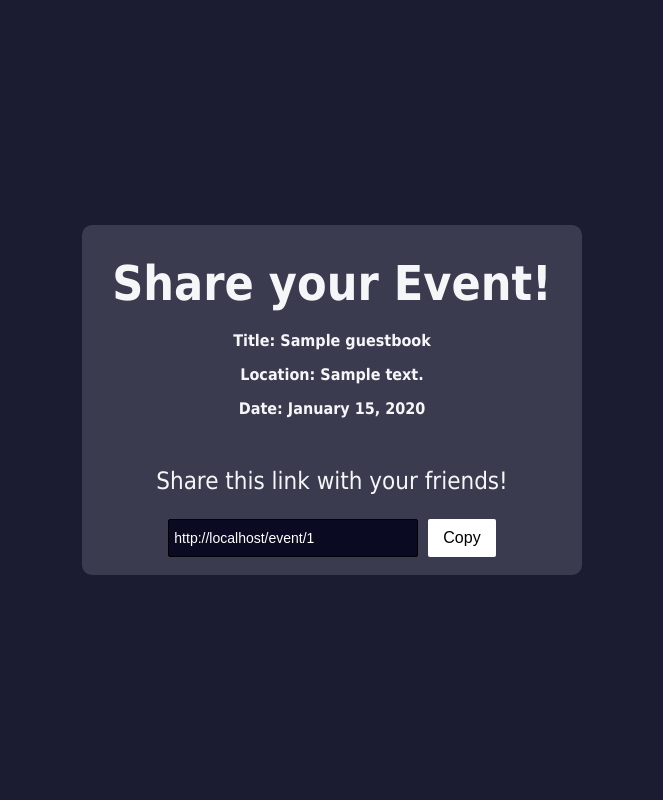
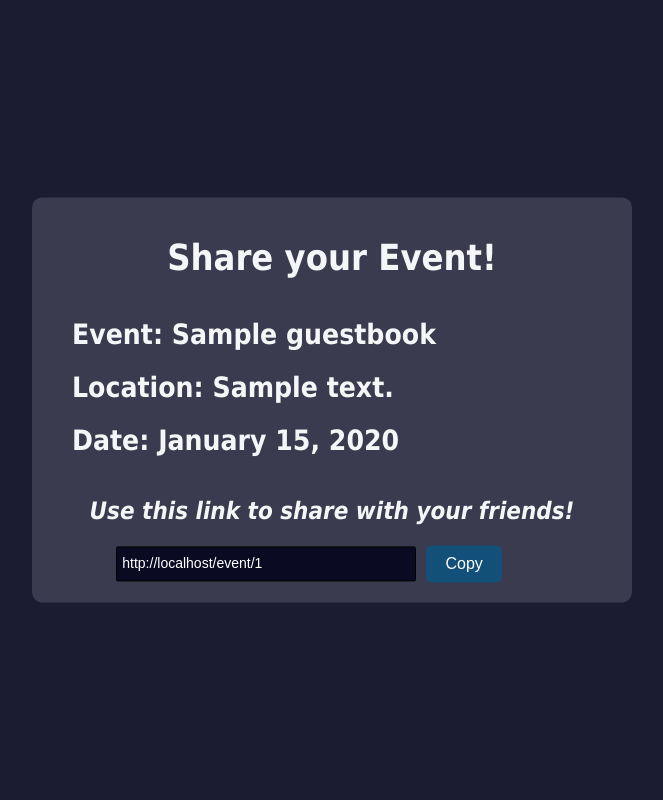
Before and after one commit to canguiano13/roll-call, a Flask app: page /share/1 in a window 1280 px wide. Shown: the whole page, without its empty margins (308-971 px from the left). Run offline with Flask 3, Linux system fonts and the light colour scheme; a user stored in the database is signed in; tables that the repository leaves empty hold one stand-in row (values such as "Sample post"); parts of the project's set-up code (start-up, migrations or seed data) failed here and were passed over.

Commit message:
update styling for share page and error handling pages

```diff
--- a/static/styles/colors.txt
+++ b/static/styles/colors.txt
@@ -4,5 +4,4 @@
 #2a2a45 (space cadet purple) - not even sure
 #124f79 (indigo dye)         - buttons
 #23648f (lapis lazuli)       - button: hover
-
 #FFFFFF (white)             - text on darker background, forms
--- a/static/styles/styles.css
+++ b/static/styles/styles.css
@@ -12,8 +13,27 @@ h1, p {
   margin: 1em auto;
   text-align: center;
 }
+/* responsive buttons */
+button {
+  background-color: #124f79;
+  color: white;
+  border: none;
+  padding: 0.6rem 1.2rem;
+  border-radius: 6px;
+  font-size: 1rem;
+  cursor: pointer;
+  transition: background-color 0.2s ease, transform 0.1s ease;
+}
 
-/* Form Styling */
+button:hover {
+  background-color: #23648f;
+  transform: scale(1.03);
+}
+
+button:active {
+  transform: scale(0.97);
+}
+/* forms */
 form {
   width: 100vw;
   max-width: 500px;
@@ -75,132 +95,8 @@ a {
   color: #dfdfe2;
 }
 
-/*Share page styles */
-#share-container{
-  display: flex;
-  justify-content: center;
-  align-items: center;
-  width: 100%;
-  height: 100vh;
-  background-color: #1b1b32
-}
-#share-card{
-  display: flex;
-  flex-direction: column;
-  justify-content: space-between;
-  width: 80%;
-  max-width: 500px;
-  height: 350px;
-  border-radius: 10px;
-  padding: 20px;
-  background: #3b3b4f;
-}
-.share-event-details{
-  text-align: center;
-  margin-bottom: 10px;
-}
-.share-event-details *{
-  margin: 10px 0;
-}
-.share-event-details h1{
-  padding-bottom: 10px;
-  font-size: 48px;
-}
-.share-event-details h2{
-  font-weight: bold;
-  padding-bottom: 10px;
-  font-size: 24px;
-}
-.share-event-details h3{
-  font-size: 16px;
-  padding-bottom: 5px;
-}
-.share-event-link-url{
-  display: flex;
-  justify-content: center;
-  margin-top: 0px;
-}
-.share-event-link-url input{
-  padding-top: 0;
-  padding-left: 5px;
-  margin-top: 0;
-  width: 250px;
-  font-size: 14px;
-  border: 1px solid black;
-  border-radius: 2px;
-  margin-right: 10px;
-}
-.share-event-link-url button{
-  padding: 10px 15px;
-  background-color: white;
-  color: black;
-  border: none;
-  border-radius: 2px;
-  cursor: pointer;
-}
-
-/* Event page styles */
-.event-page-section-header{
-  text-align: center;
-  font-size: 2rem;
-}
-.event-details-box{
-  background: #2a2a45;
-  padding: 5px;
-  margin: auto;
-  margin-bottom: 50px;
-  width: 60%;
-  height: fit-content;
-  border-radius: 10px;
-}
-#event-details-title{
-  font-size: 3rem;
-  text-shadow: 2px 2px #2a2a45;
-
-}
-#event-details-location, #event-details-date{
-  font-size: 1.5rem;
-  text-shadow: 2px 2px #2a2a45;
-}
 
 
-.event-page-messages-box{
-  background: #2a2a45;
-  padding-right: 0.5rem; /* prevent scrollbar from overlapping content */
-  margin: auto;
-  width: 55%;
-  max-height: 500px; /* set a max height for the messages box */
-  overflow-y: auto; /* hide overlapping messages */
-  scroll-behavior: smooth;
-  border-radius: 8px;
-}
-.event-message{
-  background: rgb(155, 138, 158, 50%);
-  padding: 5px 50px 5px 50px; /*add space on the left side of each message */
-  margin: auto;
-  margin-bottom: 10px;
-  width: 85%;
-  height: fit-content;
-  border-radius: 5px;
-}
-.event-message-display-name{
-  color: #C8A2C8;
-  padding-left: 10px;
-  padding-right: 10px;
-  text-shadow: 2px 2px rgb(42,	42,	69, 50%);
-  font-size: 1.5rem;
-  font-weight: bold;
-}
-.event-message-body{
-  padding-left: 5px;
-  font-size: 1.25rem;
-  color: white;
-}
-.event-message-body p {
-  margin: 5px;
-  padding: 5px;
-  text-align: left;
-}
 
 /* Sign in/sign up alerts */
 .user-login-alert{
@@ -243,44 +139,7 @@ a {
 }
 
 
-/* HOME PAGE STYLES */
-.home-navbar {
-  display: flex;
-  gap: 1rem;
-  margin-bottom: 40px;
-  justify-content: flex-start;
-  align-items: center;
-  padding: 1rem 2rem;
-}
-.home-navbar p {
-  position: absolute;
-  left: 50%;
-  transform: translateX(-50%);
-  margin: 0;
-  color: #ecf0f1;
-  font-size: 1.5rem;
-  font-weight: bold;
-}
 
-button {
-  background-color: #124f79;
-  color: white;
-  border: none;
-  padding: 0.6rem 1.2rem;
-  border-radius: 6px;
-  font-size: 1rem;
-  cursor: pointer;
-  transition: background-color 0.2s ease, transform 0.1s ease;
-}
-
-button:hover {
-  background-color: #23648f;
-  transform: scale(1.03);
-}
-
-button:active {
-  transform: scale(0.97);
-}
 
 /* Ensure first image is visible by default */
 .mySlides:first-child {
@@ -397,3 +272,125 @@ button:active {
   width: fit-content;
   padding-bottom: 10px;
 }
+/* Event page styles */
+.event-page-section-header{
+  text-align: center;
+  font-size: 2rem;
+}
+.event-details-box{
+  background: #2a2a45;
+  padding: 5px;
+  margin: auto;
+  margin-bottom: 50px;
+  width: 60%;
+  height: fit-content;
+  border-radius: 10px;
+}
+#event-details-title{
+  font-size: 3rem;
+  text-shadow: 2px 2px #2a2a45;
+
+}
+#event-details-location, #event-details-date{
+  font-size: 1.5rem;
+  text-shadow: 2px 2px #2a2a45;
+}
+
+
+.event-page-messages-box{
+  background: #2a2a45;
+  padding-right: 0.5rem; /* prevent scrollbar from overlapping content */
+  margin: auto;
+  width: 55%;
+  max-height: 500px; /* set a max height for the messages box */
+  overflow-y: auto; /* hide overlapping messages */
+  scroll-behavior: smooth;
+  border-radius: 8px;
+}
+.event-message{
+  background: rgb(155, 138, 158, 50%);
+  padding: 5px 50px 5px 50px; /*add space on the left side of each message */
+  margin: auto;
+  margin-bottom: 10px;
+  width: 85%;
+  height: fit-content;
+  border-radius: 5px;
+}
+.event-message-display-name{
+  color: #C8A2C8;
+  padding-left: 10px;
+  padding-right: 10px;
+  text-shadow: 2px 2px rgb(42,	42,	69, 50%);
+  font-size: 1.5rem;
+  font-weight: bold;
+}
+.event-message-body{
+  padding-left: 5px;
+  font-size: 1.25rem;
+  color: white;
+}
+.event-message-body p {
+  margin: 5px;
+  padding: 5px;
+  text-align: left;
+}
+
+/***SHARE PAGE STYLES***/
+.share-card{
+  position: fixed;
+  top: 50%;
+  left: 50%;
+  transform: translate(-50%, -50%);
+  width: 600px;
+  height: fit-content;
+  max-height: 600px;
+  border-radius: 10px;
+  padding: 20px;
+  background: #3b3b4f;
+}
+.share-card-header{
+  margin: 20px auto 40px auto;
+  width: fit-content;
+  height: fit-content;
+  text-align: center;
+}
+.share-card-subheader{
+  margin: 40px auto 20px auto;
+  width: fit-content;
+  text-align: center;
+}
+.share-card-details{
+  margin: 20px;
+  text-align: left;
+  width: fit-content;
+}
+.share-card-url-container{
+  display: flex;
+  justify-content: center;
+  width: 450px;
+}
+.share-card-url{
+  margin: auto;
+  margin-right: 10px;
+  border-radius: 2px;
+  border: 1px solid black;
+  padding-top: 0;
+  padding-left: 5px;
+  width: 300px;
+  font-size: 14px;
+  color: white;
+}
+/*** EVENT PAGE STYLES ***/
+
+
+/*** ANIMATIONS ***/
+/* Fading animation */
+.fade {
+  animation-name: fade;
+  animation-duration: 1.5s;
+}
+
+@keyframes fade {
+  from { opacity: 0.4; }
+  to { opacity: 1; }
+}
--- a/templates/shareEvent.html
+++ b/templates/shareEvent.html
@@ -9,28 +9,23 @@
 </head>
 
 <body>
-    <!--container for entire "share" item-->
-    <div id="share-container">
-        <div id="share-card">
-            <!--top part of the card has the event details-->
-            <div class="share-event-details">
-                <h1>Share your Event!</h1>
-                <h3>Title: {{ data.event_title }}</h3>
-                <h3>Location: {{ data.event_address }}</h3>
-                <h3>Date: {{ data.event_date.strftime('%B %d, %Y') }}</h3>
-            </div>
-            <!--smaller container for link and copy button-->
-            <div class="share-event-link">
-                <p>Share this link with your friends!</p>
-                <div class="share-event-link-url">
-                    <!--custom url will be populated dynamically based on event id-->
-                    <input id="custom-event-url" type="text" class="event-link" readonly />
-                    <!--when button is clicked, copy link to clipboard and perform simple animation-->
-                    <button id="copy-custom-url-button" onclick="copyCustomLink(this)">Copy</button>
-                </div>
-            </div>
+    <!--center card with contrasting background-->
+    <div class="share-card">
+        <!--event details-->
+        <h2 class="share-card-header">Share your Event!</h2>
+        <h3 class="share-card-details">Event: {{ data.event_title }}</h3>
+        <h3 class="share-card-details">Location: {{ data.event_address }}</h3>
+        <h3 class="share-card-details">Date: {{ data.event_date.strftime('%B %d, %Y') }}</h3>
+        <!--custom url and copy button-->
+        <h4 class="share-card-subheader" style="font-style: italic;">Use this link to share with your friends!</h4>
+        <div class="share-card-url-container">
+            <!--custom url will be populated dynamically based on event id-->
+            <input class="share-card-url" id="custom-event-url" type="text" readonly />
+            <!--when button is clicked, copy link to clipboard and perform simple animation-->
+            <button onclick="copyCustomLink(this)">Copy</button>
         </div>
     </div>
+
     <!-- script for custom url rendering-->
     <script>
         //create and render custom url
@@ -46,7 +41,7 @@
             //replace button text with a checkmark
             document.getElementById("copy-custom-url-button").textContent = "\u2714";
             //wait a few seconds, then reset the button text
-            setTimeout(() =>  document.getElementById("copy-custom-url-button").textContent = "Copy", 2000);
+            setTimeout(() =>  document.getElementById("copy-custom-url-button").textContent = "Copy", 500);
         }
     </script>
 </body>
```
Also changed, not shown: other parts of static/styles/styles.css (+28 -11 lines), templates/400.html (+6 -11 lines), templates/404.html (+9 -11 lines), templates/signin.html (+7 -2 lines).
